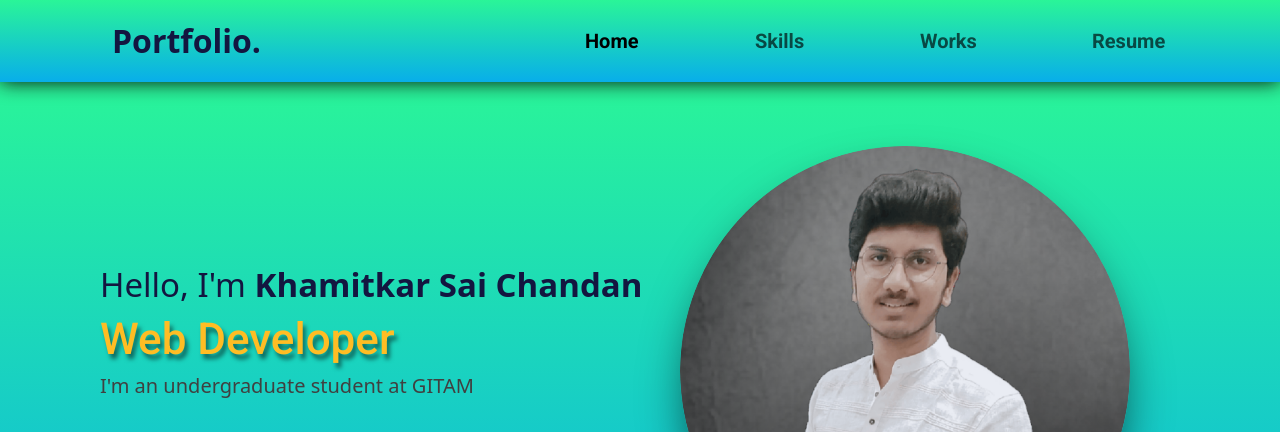
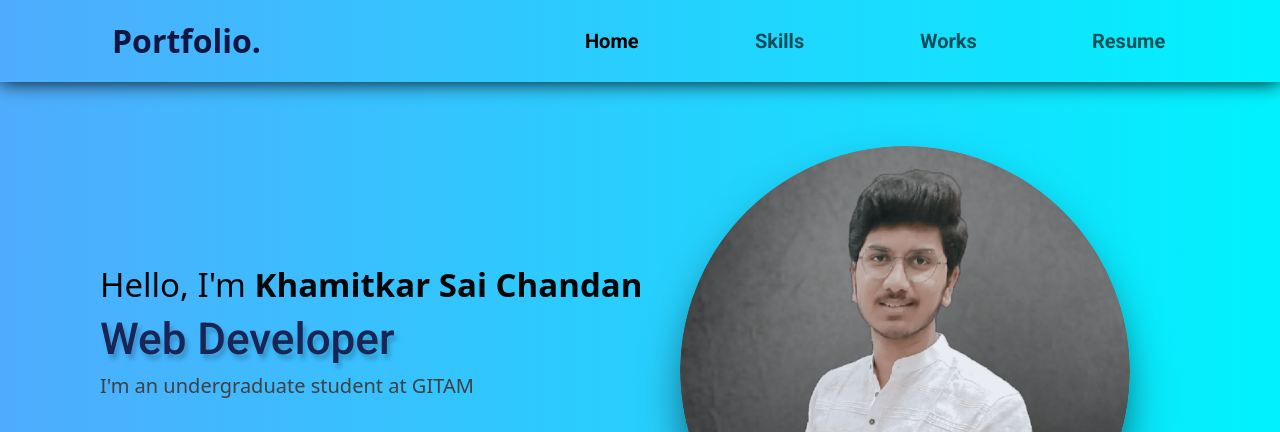
Before and after one commit to Chandan-6/portfolio_chandan, a plain HTML site: page index.html in a window 1280 px wide. Shown: the top 432 px of the page. Drawn offline with nearby package versions, Linux system fonts and the light colour scheme.

Commit message:
Update style.css

```diff
--- a/style.css
+++ b/style.css
@@ -48,8 +48,9 @@ nav{
 }
 
 .welcome, nav{
-    background-color: #08AEEA;
-    background-image: linear-gradient(0deg, #08AEEA 0%, #2AF598 100%);
+    /* background-color: #96EFFF; */
+    /* background-image: linear-gradient(0deg, #08AEEA 0%, #2AF598 100%); */
+    background-image: linear-gradient(to right, #4facfe 0%, #00f2fe 100%);
     background-size: cover;
     background-repeat: no-repeat;
     background-attachment: fixed;
@@ -75,7 +76,8 @@ nav{
 
 .hello{
     font-size: 33px;
-    color: rgb(19, 22, 64);
+    /* color: rgb(19, 22, 64); */
+    color: #060606;
 }
 
 
@@ -85,10 +87,11 @@ nav{
 
 .web_dev{
     font-size: 44px;
-    color: rgb(255, 189, 36);
+    /* color: rgb(255, 189, 36); */
+    color: #192655;
     font-family: 'Lexend', sans-serif;
     font-family: 'Roboto', sans-serif;
-    filter: drop-shadow(3px 5px 2px rgb(0 0 0 / 0.5));
+    filter: drop-shadow(3px 5px 2px rgb(0 0 0 / 0.2));
 }
 
 
@@ -256,7 +259,8 @@ nav{
     margin-top: 50px;
     max-width: 360px;
     outline-style: solid;
-    outline-color: rgb(255, 196, 54);
+    /* outline-color: rgb(255, 196, 54); */
+    outline-color: #060606;
 }
 
 .resume_details:hover{
@@ -324,7 +328,7 @@ nav{
     font-size: 22px;
     font-weight: 500;
     color: #181818;
-    border: 3px solid rgb(255, 196, 54);
+    border: none;
     border-radius: 8px;
     box-shadow: 0 0 0 #fec1958c;
     transition: all .3s ease-in-out;
@@ -399,8 +403,9 @@ nav{
 
 .resume_details button:hover {
     background: transparent;
-    color: rgb(255, 196, 54);
+    color: black;
     box-shadow: 0 0 25px #fec1958c;
+    border: 2px solid rgb(0, 0, 0);
   }
 
   .resume_details button:hover .star-1 {
```
